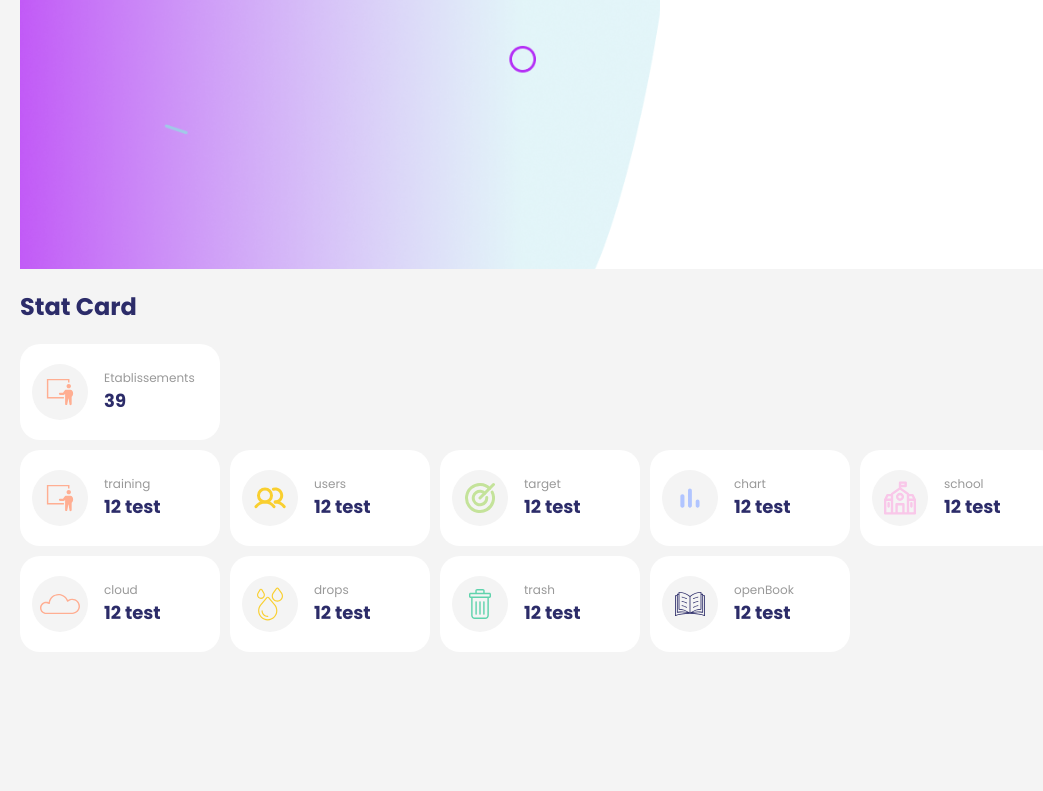
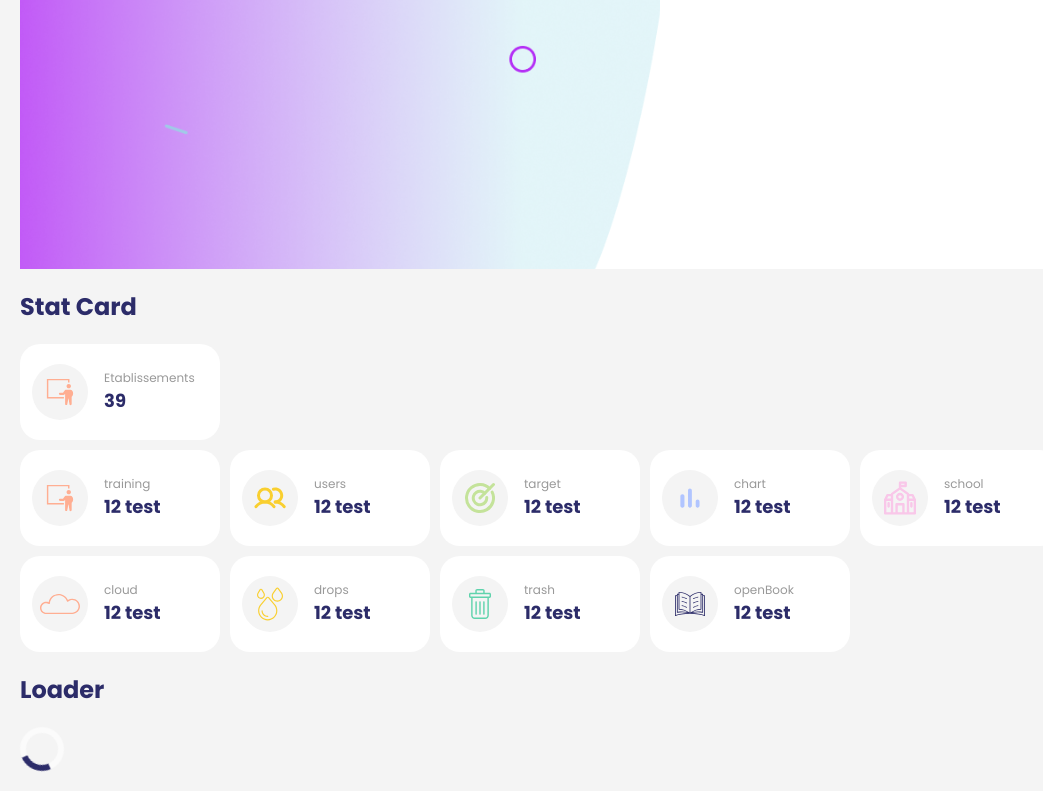
Before and after one commit to Ma-Petite-Planete/ma-petite-librairie, a React (Vite) app: page / in a window 1280 px wide. Shown: the part 4331-5122 px from the top of the page, without its empty margins (0-1043 px from the left). Before the commit the page ends 5003 px from the top, so only its background shows below. Built offline with nearby package versions, Linux system fonts and the light colour scheme.

Commit message:
loader ok

```diff
--- a/src/App.tsx
+++ b/src/App.tsx
@@ -19,6 +19,7 @@ import { MppIcons } from './utils/MppIcons';
 import MppCardEdition from './components/MppCardEdition/MppCardEdition';
 
 import LayoutLoginSection from './section/MppLayoutLoginSection';
+import MppLoader from './components/MppLoader/MppLoader';
 
 function App() {
   return (
@@ -215,6 +216,8 @@ function App() {
             </div>
           ))}
       </div>
+      <h2>Loader</h2>
+      <MppLoader />
     </div>
   );
 }
--- /dev/null
+++ b/src/components/MppLoader/MppLoader.tsx
@@ -0,0 +1,12 @@
+import React from 'react';
+import './mpp_loader.css';
+
+const MppLoader: React.FC = () => {
+  return (
+    <div className="container">
+      <div className="spinner"></div>
+    </div>
+  );
+};
+
+export default MppLoader;
--- /dev/null
+++ b/src/components/MppLoader/mpp_loader.css
@@ -0,0 +1,21 @@
+.container {
+  margin-top: 10px;
+}
+
+.spinner {
+  border: 6px solid var(--white_transparent);
+  border-top: 6px solid var(--dark_blue);
+  border-radius: 50%;
+  width: 2em;
+  height: 2em;
+  animation: spin 1s linear infinite;
+}
+
+@keyframes spin {
+  0% {
+    transform: rotate(0deg);
+  }
+  100% {
+    transform: rotate(360deg);
+  }
+}
--- a/src/index.ts
+++ b/src/index.ts
@@ -15,4 +15,5 @@ export { default as MppEditionCard } from './components/MppCardEdition/MppCardEd
 export { default as MppMenu } from './components/MppMenu/MppMenu';
 export { default as MppLoginLayout } from './layout/login/MppLoginLayout';
 export { default as MppStatCard } from './components/MppStatCard/MppStatCard';
+export { default as MppLoader } from './components/MppLoader/MppLoader';
 export { BoType } from './components/BoType';
--- a/src/layout/login/MppLoginLayout.tsx
+++ b/src/layout/login/MppLoginLayout.tsx
@@ -9,6 +9,7 @@ import { ReactComponent as ScoYellowLogo } from '../../ressources/logo/sco_yello
 import scoBackgroundMobile from '../../ressources/background/scoBackgroundMobile.png';
 import scoBackgroundDesktop from '../../ressources/background/scoBackground.png';
 import womanOnComputer from '../../ressources/illustration/woman_on_computer.png';
+import MppLoader from '../../components/MppLoader/MppLoader';
 
 interface LoginLayoutProps {
   boType: BoType;
@@ -24,6 +25,7 @@ interface LoginLayoutProps {
   setCodeValue: (code: string) => void;
   onClickErrorMessage: string;
   setOnClickErrorMessage: (error: string) => void;
+  isLoading: boolean;
 }
 
 const ComponentName: React.FC<LoginLayoutProps> = ({
@@ -40,6 +42,7 @@ const ComponentName: React.FC<LoginLayoutProps> = ({
   inputPlaceHolder,
   onClickErrorMessage,
   setOnClickErrorMessage,
+  isLoading,
 }) => {
   const [isMobile, setIsMobile] = useState<boolean>(window.innerWidth <= 896);
   const [hasError, setHasError] = useState(true);
@@ -112,11 +115,15 @@ const ComponentName: React.FC<LoginLayoutProps> = ({
             />
           </div>
           <div>
-            <MppButton
-              title={buttonText}
-              buttonType={ButtonType.primaryLarge}
-              onPress={hasError ? null : onPressLoginButon}
-            />
+            {isLoading ? (
+              <MppLoader />
+            ) : (
+              <MppButton
+                title={buttonText}
+                buttonType={ButtonType.primaryLarge}
+                onPress={hasError ? null : onPressLoginButon}
+              />
+            )}
           </div>
         </div>
       </div>
--- a/src/section/MppLayoutLoginSection.tsx
+++ b/src/section/MppLayoutLoginSection.tsx
@@ -5,8 +5,10 @@ import { BoType } from '../components/BoType';
 const LayoutLoginSection: React.FC = () => {
   const [codeValue, setCodeValue] = useState('');
   const [loginVerifMessage, setLoginVerifMessage] = useState('');
+  const [isLoading, setisLoading] = useState(false);
 
   const handleLogin = (): void => {
+    setisLoading(true);
     if (codeValue === 'test') {
       setLoginVerifMessage('Code Incorrect');
     }
@@ -33,6 +35,7 @@ const LayoutLoginSection: React.FC = () => {
         setOnClickErrorMessage={function (error: string): void {
           setLoginVerifMessage(error);
         }}
+        isLoading={isLoading}
       />
     </div>
   );
```
Also changed, not shown: 4 other files (tests, documents, lock files or other folders).
